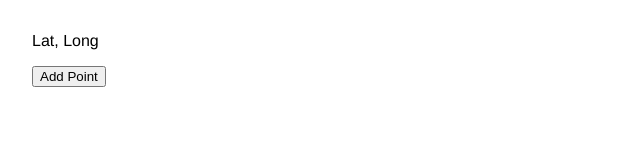
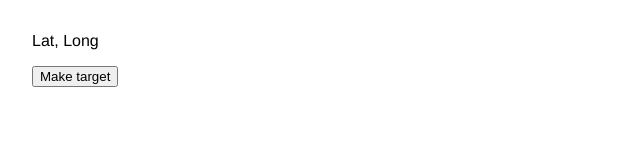
Before and after one commit to mmaismma/doggo-shep, a plain HTML site: page index.html in a window 1280 px wide. Shown: the full height of the page, 0-640 px from the left. Drawn offline with Linux system fonts and the light colour scheme.

Commit message:
Update index.html

```diff
--- a/index.html
+++ b/index.html
@@ -15,6 +15,6 @@
   </head>
   <body>
     <p id="the-p">Lat, Long</p>
-    <button id="add-point">Add Point</button>
+    <button id="add-point">Make target</button>
   </body>
 </html>
```
